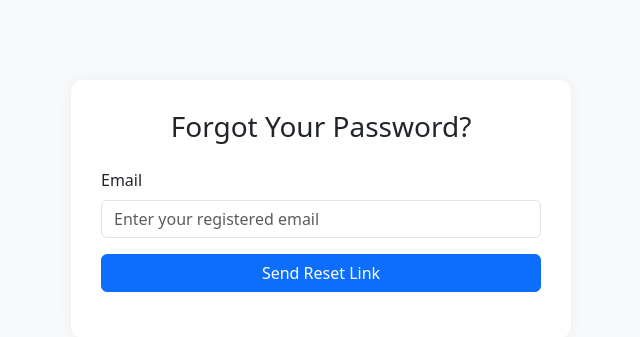
After one commit to ramazangurpinar/adviceproduct, a Flask app: page /forgot-password in a window 1280 px wide. The commit adds this page. Shown: the top 337 px of the page, without its empty margins (319-959 px from the left). Run offline with Flask 3, Linux system fonts and the light colour scheme; some libraries are stand-ins or nearby versions.

Commit message:
reset password template

```diff
--- a/app.py
+++ b/app.py
@@ -9,6 +9,9 @@ import os
 from dotenv import load_dotenv
 from datetime import timedelta
 import json
+import smtplib
+from email.mime.text import MIMEText
+from itsdangerous import URLSafeTimedSerializer, SignatureExpired, BadSignature
 
 app = Flask(__name__)
 load_dotenv()
@@ -27,6 +30,43 @@ def load_countries():
         return json.load(file)
 
 countries = load_countries()
+
+# Token serializer
+s = URLSafeTimedSerializer(app.secret_key)
+
+def send_reset_email(to_email, token):
+    reset_url = url_for('reset_password', token=token, _external=True)
+
+    subject = "Reset Your Password"
+    body = f"""Hello,
+
+We received a request to reset your password. Click the link below to choose a new password:
+
+{reset_url}
+
+If you didn’t request this, you can safely ignore this email.
+
+—
+This email was sent automatically by Botify.
+Please do not reply to this message.
+"""
+
+    sender_email = os.getenv("EMAIL_USER")
+    sender_password = os.getenv("EMAIL_PASS")
+
+    message = MIMEText(body)
+    message["Subject"] = subject
+    message["From"] = sender_email
+    message["To"] = to_email
+
+    try:
+        with smtplib.SMTP_SSL("smtp.gmail.com", 465) as server:
+            server.login(sender_email, sender_password)
+            server.send_message(message)
+        return True
+    except Exception as e:
+        print("Email send failed:", str(e))
+        return False
 
 def username_exists(form, field):
     cursor = mysql.connection.cursor()
@@ -71,6 +111,14 @@ class EditProfileForm(FlaskForm):
     gender = SelectField('Gender', choices=[('male', 'Male'), ('female', 'Female'), ('other', 'Other')])
     submit = SubmitField('EditProfile')
 
+class ForgotPasswordForm(FlaskForm):
+    email = StringField('Email', validators=[DataRequired()])
+    submit = SubmitField('Send Reset Link')
+
+class ResetPasswordForm(FlaskForm):
+    password = PasswordField('New Password', validators=[DataRequired(), Length(min=6)])
+    confirm_password = PasswordField('Confirm Password', validators=[DataRequired(), Length(min=6)])
+    submit = SubmitField('Reset Password')
 
 # Test database connection
 @app.route('/testdb')
@@ -260,6 +308,54 @@ def delete_profile():
 
     return redirect(url_for('login'))
 
+@app.route('/forgot-password', methods=['GET', 'POST'])
+def forgot_password():
+    form = ForgotPasswordForm()
+    message = None
+    if form.validate_on_submit():
+        email = form.email.data
+        cursor = mysql.connection.cursor()
+        cursor.execute("SELECT id FROM users WHERE email = %s", (email,))
+        user = cursor.fetchone()
+        cursor.close()
+
+        if user:
+            token = s.dumps(email, salt='email-reset')
+            send_reset_email(email, token)
+            message = "A password reset link has been sent to your email."
+        else:
+            message = "If this email is registered, a reset link has been sent."
+
+    return render_template('forgot_password.html', form=form, message=message)
+
+@app.route('/reset-password/<token>', methods=['GET', 'POST'])
+def reset_password(token):
+    try:
+        email = s.loads(token, salt='email-reset', max_age=3600) # 1 hour
+    except SignatureExpired:
+        return "The reset link has expired.", 403
+    except BadSignature:
+        return "Invalid or tampered link.", 403
+
+    form = ResetPasswordForm()
+    if form.validate_on_submit():
+        password = form.password.data
+        confirm_password = form.confirm_password.data
+
+        if password != confirm_password:
+            return render_template('reset_password.html', form=form, error="Passwords do not match.")
+
+        hashed_password = bcrypt.hashpw(password.encode('utf-8'), bcrypt.gensalt())
+
+        cursor = mysql.connection.cursor()
+        cursor.execute("UPDATE users SET password = %s WHERE email = %s", (hashed_password, email))
+        mysql.connection.commit()
+        cursor.close()
+
+        return redirect(url_for('login'))
+
+    return render_template('reset_password.html', form=form)
+
 @app.route('/logout')
 def logout():
     session.pop('user_id', None)
--- /dev/null
+++ b/templates/forgot_password.html
@@ -0,0 +1,52 @@
+<!DOCTYPE html>
+<html lang="en">
+<head>
+    <meta charset="UTF-8">
+    <title>Forgot Password</title>
+    <meta name="viewport" content="width=device-width, initial-scale=1">
+
+    <!-- Bootstrap 5 CDN -->
+    <link href="https://cdn.jsdelivr.net/npm/bootstrap@5.3.0/dist/css/bootstrap.min.css" rel="stylesheet">
+
+    <style>
+        body {
+            background-color: #f8f9fa;
+        }
+        .forgot-box {
+            margin-top: 80px;
+            padding: 30px;
+            background-color: #fff;
+            border-radius: 12px;
+            box-shadow: 0 0 15px rgba(0,0,0,0.05);
+        }
+    </style>
+</head>
+<body>
+
+<div class="container d-flex justify-content-center align-items-center">
+    <div class="forgot-box w-100" style="max-width: 500px;">
+        <h3 class="text-center mb-4">Forgot Your Password?</h3>
+
+        <form method="POST">
+            {{ form.hidden_tag() }}
+
+            <div class="mb-3">
+                {{ form.email.label(class="form-label") }}
+                {{ form.email(class="form-control", placeholder="Enter your registered email") }}
+            </div>
+
+            <div class="d-grid mb-3">
+                {{ form.submit(class="btn btn-primary") }}
+            </div>
+
+            {% if message %}
+            <div class="alert alert-info text-center">
+                {{ message }}
+            </div>
+            {% endif %}
+        </form>
+    </div>
+</div>
+
+</body>
+</html>
--- a/templates/login.html
+++ b/templates/login.html
@@ -71,6 +71,10 @@
         {% endif %}
       </div>
 
+      <div class="text-right mt-2 mb-3">
+        <a href="{{ url_for('forgot_password') }}">Forgot your password?</a>
+      </div>
+
       <!-- Submit & Link -->
       <div class="text-center">
         {{ form.submit(class="btn btn-success btn-block mt-3") }}
```
Also changed, not shown: templates/reset_password.html (added, +57 -0 lines).
